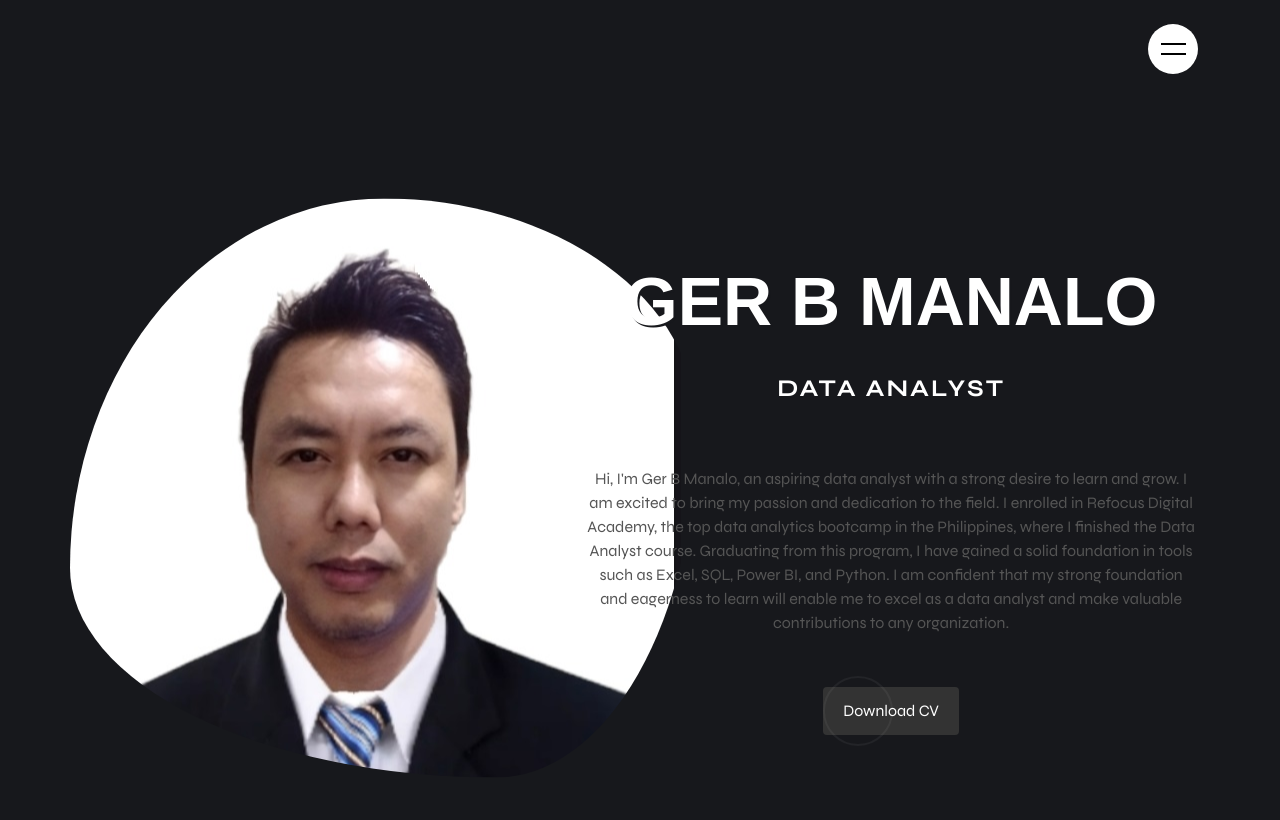
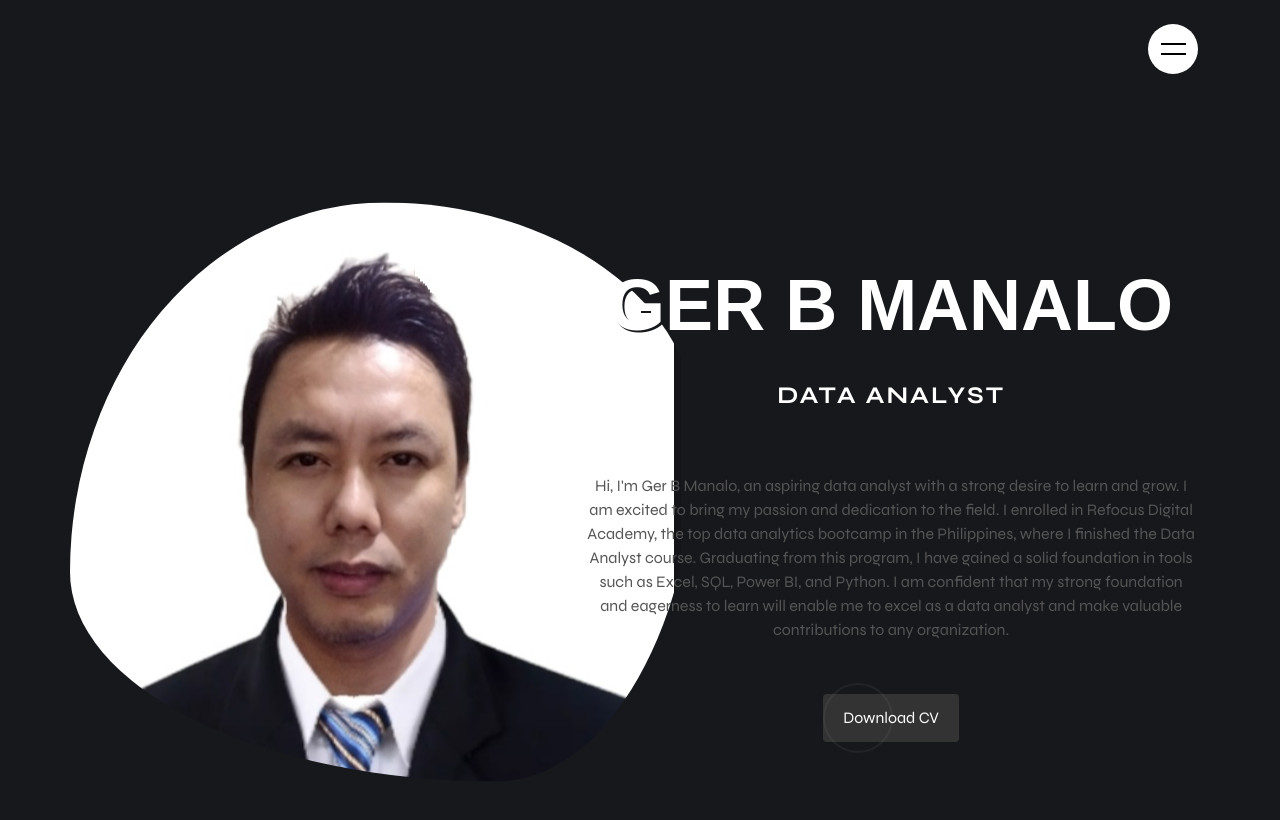
Before and after one commit to gerbmanalo/gerbmanalo.github.io, a plain HTML site: page index.html in a window 1280 px wide. Shown: the top 820 px of the page. Drawn offline with Linux system fonts and the light colour scheme.

Commit message:
Update index.html

```diff
--- a/index.html
+++ b/index.html
@@ -31,7 +31,7 @@
     }
 
     .hero-title {
-      font-size: 68px; /* Updated font size */
+      font-size: 72px;
       font-family: Arial, sans-serif;
       font-weight: bold;
       color: white; /* Change font color to white */
@@ -123,7 +123,7 @@
             <p class="section-text">
               Hi, I'm Ger B Manalo, an aspiring data analyst with a strong desire to learn and grow. I am excited to bring my passion and dedication to the field. I enrolled in Refocus Digital Academy, the top data analytics bootcamp in the Philippines, where I finished the Data Analyst course. Graduating from this program, I have gained a solid foundation in tools such as Excel, SQL, Power BI, and Python. I am confident that my strong foundation and eagerness to learn will enable me to excel as a data analyst and make valuable contributions to any organization.
             </p>
-            <a href="https://drive.google.com/file/d/1LC2MAJpsj1zRIpO5GWCrp_skNCH04k0E/view?usp=sharing" target="_blank" class="btn has-before">
+            <a href="https://drive.google.com/file/d/1jQOpMOF3eSvPUShYzzya2HUbt-3x8ijL/view?usp=sharing?&ouid=105474895376488384098&rtpof=true&sd=true" target="_blank" class="btn has-before">
               <span class="span">Download CV</span>
               <ion-icon name="download-outline" aria-hidden="true"></ion-icon>
             </a>
```
